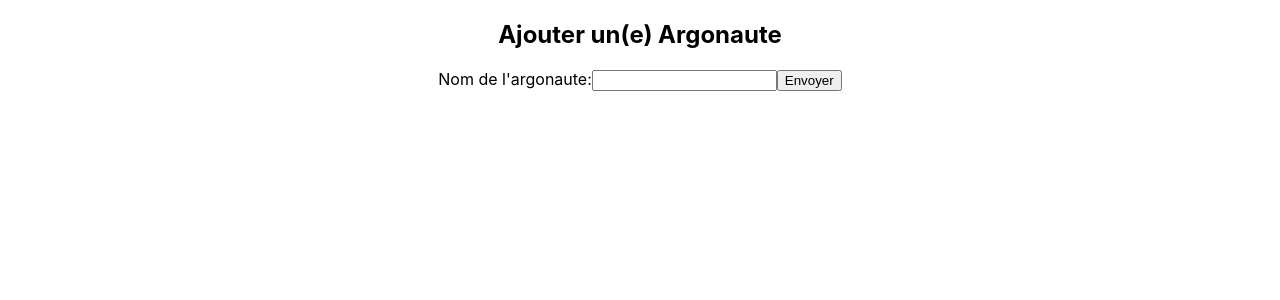
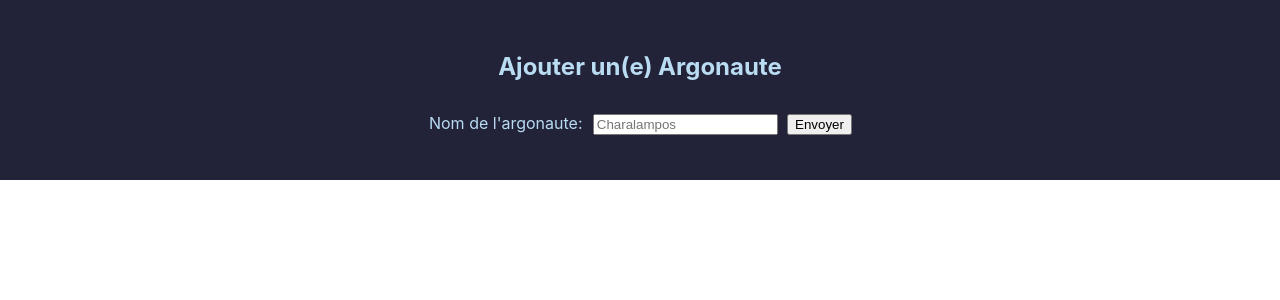
Before and after one commit to julia-spriggs/argonautes-client, a React (Create React App) app: page /argonauts/add-argonaut in a window 1280 px wide. Shown: the top 300 px of the page. Built offline with nearby package versions, Linux system fonts and the light colour scheme.

Commit message:
added css styling

```diff
--- a/src/App.css
+++ b/src/App.css
@@ -1,38 +1,37 @@
 .App {
   text-align: center;
+  background-color: rgb(89, 89, 112);
+  color: rgb(34, 34, 56);
 }
 
-.App-logo {
-  height: 40vmin;
-  pointer-events: none;
+h1 {
+  background-color: rgb(137, 137, 159);
+  padding: 0.5em;
+  margin: 0;
 }
 
-@media (prefers-reduced-motion: no-preference) {
-  .App-logo {
-    animation: App-logo-spin infinite 20s linear;
-  }
+.add {
+  background-color: rgb(34, 34, 56);
+  color: rgb(186, 220, 243);
+  padding: 2em;
 }
 
-.App-header {
-  background-color: #282c34;
-  min-height: 100vh;
+.list ul {
   display: flex;
-  flex-direction: column;
-  align-items: center;
-  justify-content: center;
-  font-size: calc(10px + 2vmin);
-  color: white;
+  flex-wrap: wrap;
 }
 
-.App-link {
-  color: #61dafb;
+.list ul li {
+  list-style: none;
+  flex: 0 0 33.333333%;
 }
 
-@keyframes App-logo-spin {
-  from {
-    transform: rotate(0deg);
-  }
-  to {
-    transform: rotate(360deg);
-  }
+.form {
+  margin: 1em 0.35em;
 }
+
+.names {
+  background-color: rgb(186, 220, 243);;
+  padding: 0.15em;
+  margin: 1em;
+}
--- a/src/components/AddArgonaut.js
+++ b/src/components/AddArgonaut.js
@@ -22,19 +22,21 @@ function AddArgonaut(props) {
   };
 
   return (
-    <div>
+    <div className="add">
       <h2>Ajouter un(e) Argonaute</h2>
 
       <form onSubmit={handleSubmit}>
-        <label>Nom de l'argonaute:</label>
+        <label className="form">Nom de l'argonaute:</label>
         <input
+          className="form"
           type="text"
           name="name"
+          placeholder="Charalampos"
           value={name}
           onChange={(e) => setName(e.target.value)}
         />
 
-        <button type="submit">Envoyer</button>
+        <button className="form" type="submit">Envoyer</button>
       </form>
     </div>
   );
--- a/src/components/ArgonautDetails.js
+++ b/src/components/ArgonautDetails.js
@@ -1,7 +1,7 @@
 function ArgonautDetails ( { name } ) {
     return (
-        <div>
-            <h4>{name}</h4>
+        <div className="names">
+            <h3>{name}</h3>
         </div>
     );
 }
--- a/src/pages/ArgonautsListPage.js
+++ b/src/pages/ArgonautsListPage.js
@@ -1,35 +1,37 @@
-import { useState, useEffect } from 'react';
-import axios from 'axios';
-import AddArgonaut from '../components/AddArgonaut';
-import ArgonautDetails from '../components/ArgonautDetails';
+import { useState, useEffect } from "react";
+import axios from "axios";
+import AddArgonaut from "../components/AddArgonaut";
+import ArgonautDetails from "../components/ArgonautDetails";
 
-const API_URL = 'http://localhost:5005';
+const API_URL = "http://localhost:5005";
 
 function ArgonautsListPage() {
   const [argonauts, setArgonauts] = useState([]);
 
   const getAllArgonauts = () => {
     axios
-            .get(`${API_URL}/api/argonauts`,
-            )
+      .get(`${API_URL}/api/argonauts`)
       .then((response) => setArgonauts(response.data))
       .catch((error) => console.log(error));
-
   };
 
   // Set the effect once, after initial render by setting empty dependency array
   useEffect(() => {
     getAllArgonauts();
-    }, [] );
+  }, []);
 
   return (
-        <div>
+    <div className="list">
       <h1>Les Argonautes</h1>
       <AddArgonaut refreshArgonauts={getAllArgonauts} />
+      <h2>Noms des Argonautes</h2>
+      <ul>
         {argonauts.map((argonaut) => (
+          <li>
             <ArgonautDetails {...argonaut} />
+          </li>
         ))}
-
+      </ul>
     </div>
   );
 }
```
Lines whose indentation alone changed are shown as unchanged.
